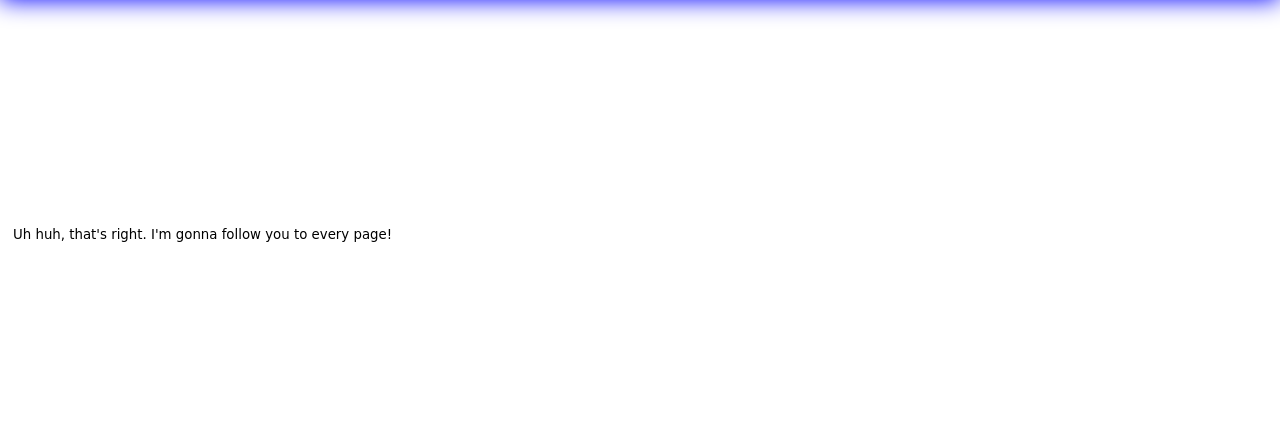
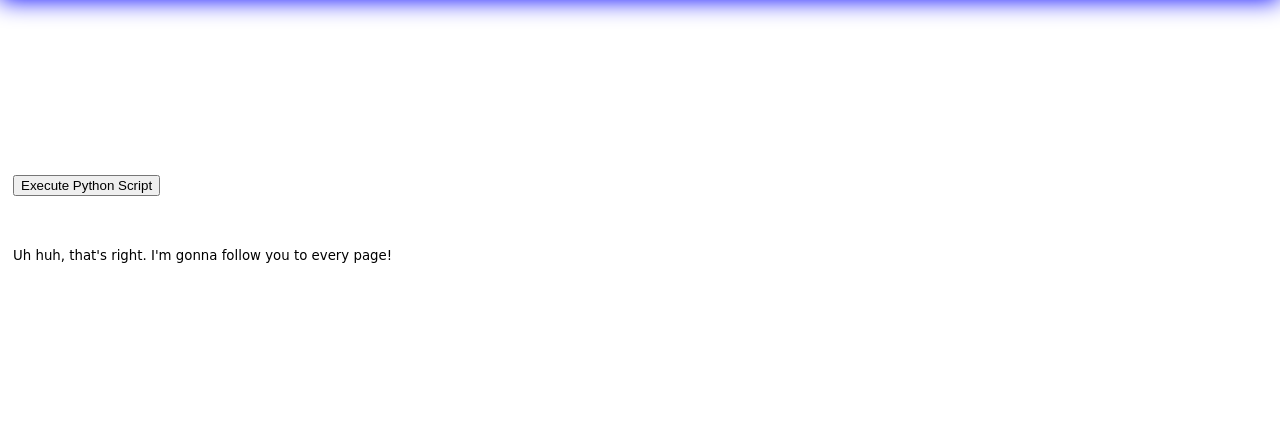
Before and after one commit to MethaneRain/django-basics, a Django app: page /button in a window 1280 px wide. Shown: the part 30-466 px from the top of the page. Run offline with Django 3.2, Linux system fonts and the light colour scheme.

Commit message:
Update external.html

```diff
--- a/src/templates/external.html
+++ b/src/templates/external.html
@@ -2,8 +2,14 @@
 
 {% block content %}
 <br><br><br><br><br><br><br><br><br><br>
+
+    <form action="./" method="post">
+    {% csrf_token %}
+    <input type="submit" value="Execute Python Script">
+    <!--{{ test_phrase }}-->
+    </form>
 <!--{{ test_phrase }}-->
-{{ test_cos }}
+
 <br><br>
 <p>
 <!--{{ file_content }}-->
```
